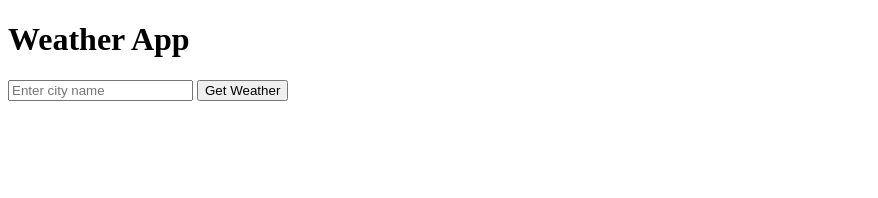
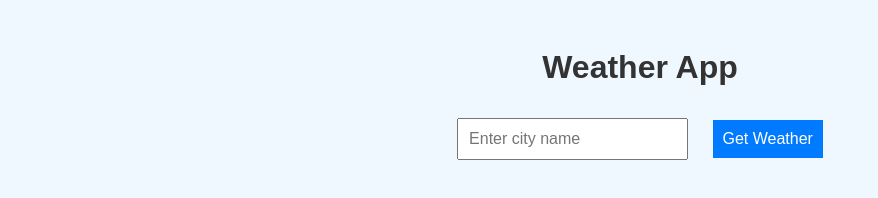
Before and after one commit to berker-kync/weather-app, a website: page public/index.html in a window 1280 px wide. Shown: the whole page, without its empty margins (0-878 px from the left). Drawn offline with Linux system fonts and the light colour scheme.

Commit message:
basic background style added

```diff
--- /dev/null
+++ b/public/index.css
@@ -0,0 +1,32 @@
+body {
+    font-family: Arial, sans-serif;
+    background-color: #f0f8ff;
+    text-align: center;
+    padding: 20px;
+  }
+
+  h1 {
+    color: #333;
+  }
+
+  input, button {
+    padding: 10px;
+    margin: 10px;
+    font-size: 16px;
+  }
+
+  button {
+    background-color: #007bff;
+    color: white;
+    border: none;
+    cursor: pointer;
+  }
+
+  button:hover {
+    background-color: #0056b3;
+  }
+
+  #city, #temperature, #description {
+    margin-top: 20px;
+    font-size: 18px;
+  }
--- a/public/index.html
+++ b/public/index.html
@@ -4,6 +4,7 @@
   <meta charset="UTF-8">
   <meta name="viewport" content="width=device-width, initial-scale=1.0">
   <title>Weather App</title>
+  <link rel="stylesheet" href="index.css">
 </head>
 <body>
   <h1>Weather App</h1>
```
